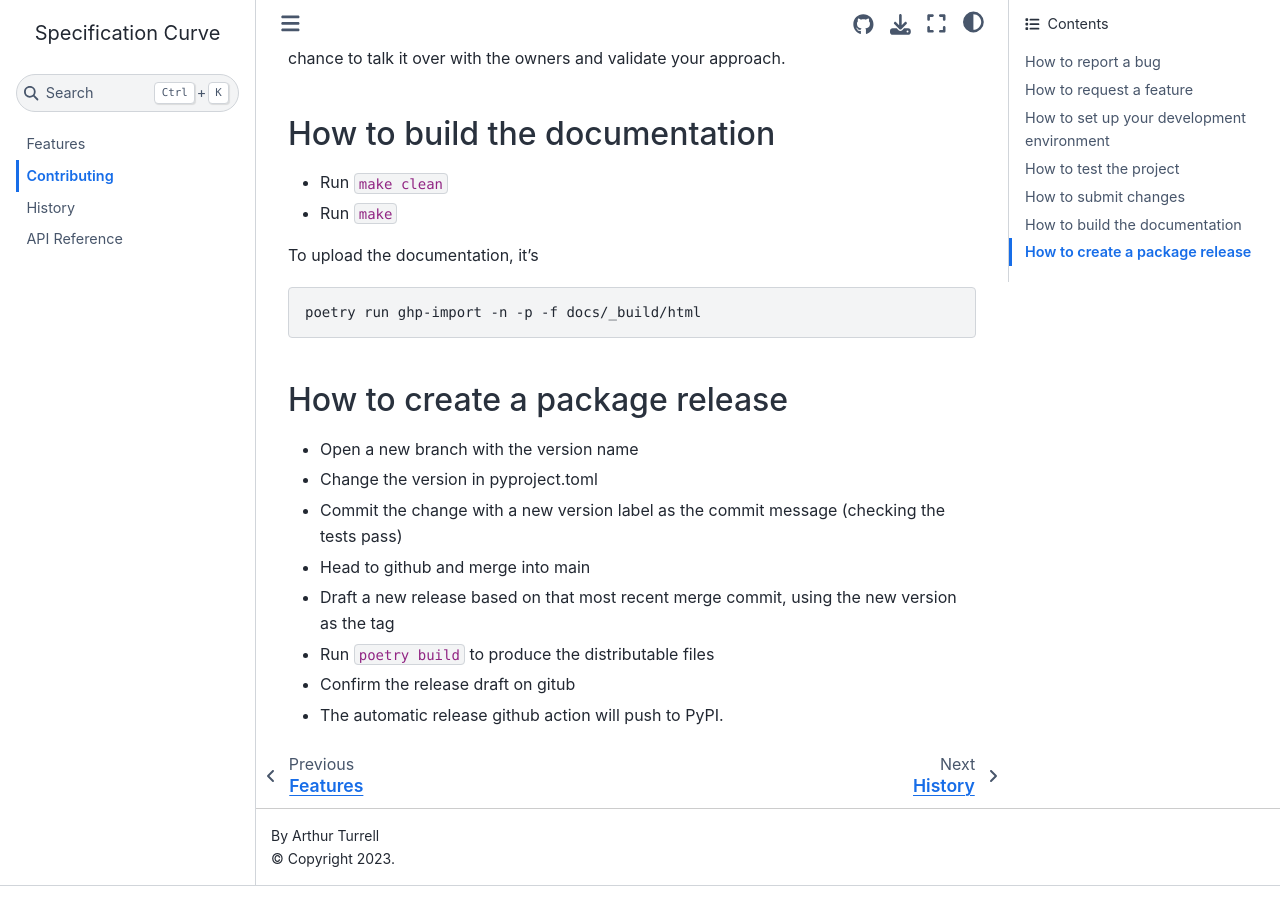
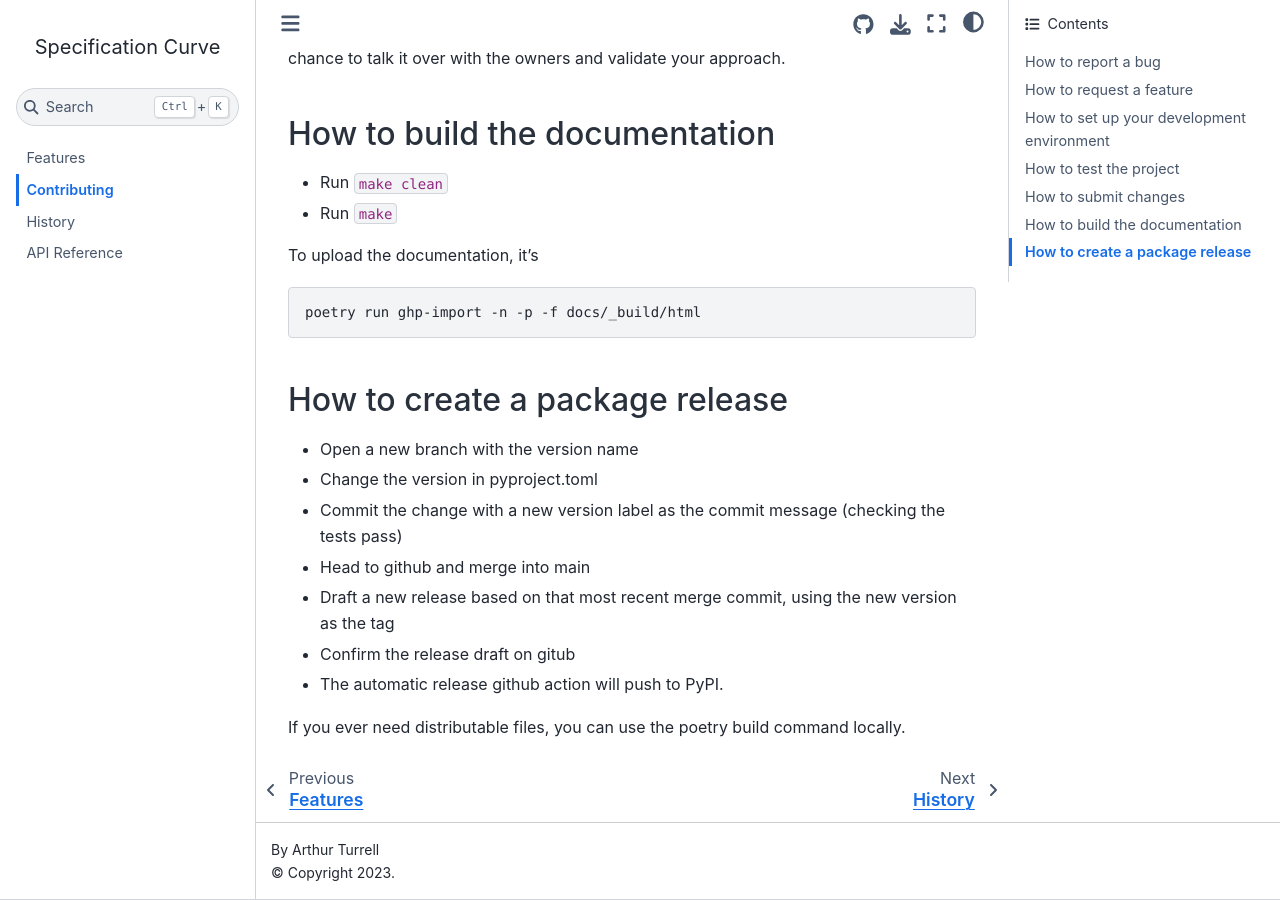
Before and after one commit to aeturrell/specification_curve, a Jupyter Book: the page built from docs/contributing.md, in a window 1280 px wide and 900 px high, scrolled down 2373 px. Built offline with Jupyter Book 1.0.4 settings and Sphinx 7.4.7 and the Sphinx Book theme 1.1.4, drawn with Linux system fonts in a browser that asks for light colours.

Commit message:
clarification on contributing

```diff
--- a/docs/contributing.md
+++ b/docs/contributing.md
@@ -128,8 +128,8 @@
 
 - Draft a new release based on that most recent merge commit, using the new version as the tag
 
-- Run `poetry build` to produce the distributable files
-
 - Confirm the release draft on gitub
 
 - The automatic release github action will push to PyPI.
+
+If you ever need distributable files, you can use the poetry build command locally.
```
